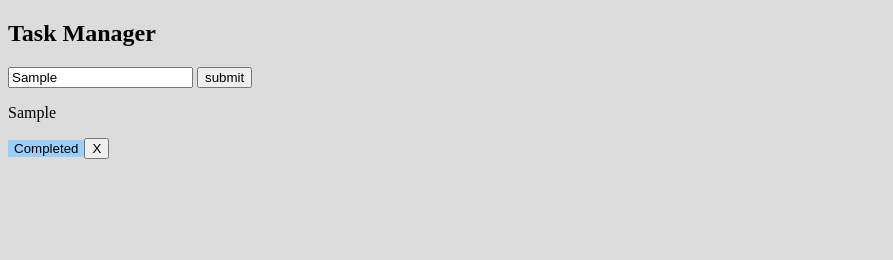
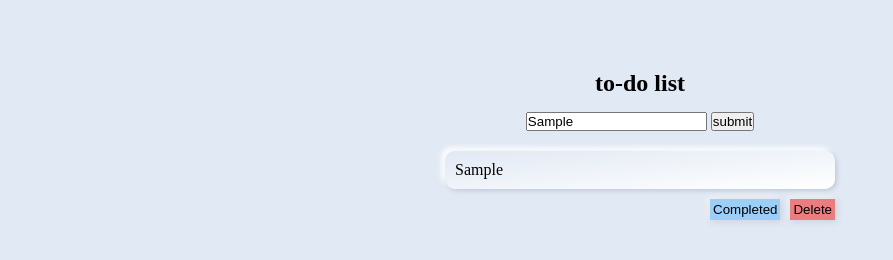
Before and after one commit to YagoCoutto/To-Do-List, a plain HTML site: page index.html in a window 1280 px wide. Both pictures are taken after typing "Sample" into the empty fields and a click on the input "submit". Shown: the whole page, without its empty margins (0-893 px from the left). Drawn offline with Linux system fonts and the light colour scheme.

Commit message:
to-do list v0.5

```diff
--- a/css/style.css
+++ b/css/style.css
@@ -1,10 +1,67 @@
-
-body{
-    background-color: gainsboro;
+* {
+    margin: 0;
+    padding: 0;
+    box-sizing: border-box;
 }
 
-.taskCompleted{
+:root {
+    --SombWhite: #ffffffde;
+    --SombBlue: #959fb367;
+}
+
+body main {
+    width: 100vw;
+    display: flex;
+    align-items: center;
+    justify-content: center;
+    background-color: #e1e9f4;
+
+}
+form{
+    margin: 15px;
+}
+section {
+    width: 400px;
+    height: 100vh;
+    display: flex;
+    margin-top: 70px;
+    flex-direction: column;
+    align-items: center;
+}
+
+.paragraph {
+    width: 390px;
+    word-wrap: break-word;
+    padding: 10px;
+    margin: 5px;
+    border-radius: 10px;
+    background-image: linear-gradient(to right bottom, #e1e9f4, #ffffff);
+    box-shadow: 2px 2px 4px 0px var(--SombBlue), -4px -4px 5px 0px var(--SombWhite);
+}
+.pDisable {
+    width: 390px;
+    word-wrap: break-word;
+    padding: 10px;
+    margin: 5px;
+    border-radius: 10px;
+    box-shadow: 2px 2px 4px 0px var(--SombBlue), -4px -4px 5px 0px var(--SombWhite);
+}
+
+.divBtt {
+    display: flex;
+    justify-content: right;
+    margin-bottom: 20px;
+}
+
+.taskCompleted, .cancelTask {
     flex-direction: row-reverse;
     background-color: rgb(156, 207, 248);
+    padding: 3px;
+    margin: 5px;
     border: none;
+    box-shadow: 1px 1px 7px 0px var(--SombBlue), -2px -2px 6px 0px var(--SombWhite);
 }
+
+.cancelTask {
+    background-color: rgba(241, 73, 73, 0.671);
+}
--- a/index.html
+++ b/index.html
@@ -5,14 +5,14 @@
     <meta charset="UTF-8">
     <meta http-equiv="X-UA-Compatible" content="IE=edge">
     <meta name="viewport" content="width=device-width, initial-scale=1.0">
-    <title>Gerenciador de Tarefas</title>
+    <title>to-do list</title>
     <link rel="stylesheet" href="css/style.css">
 </head>
 
 <body>
-
+    <main>
         <section>
-        <h1>Task Manager</h1>
+            <h1>to-do list</h1>
             <form>
                 <input type="text" name="taks" id="tasks" placeholder="enter the tasks">
                 <input type="submit" value="submit" id="send">
@@ -20,6 +20,7 @@
             <div id="taskList">
             </div>
         </section>
+    </main>
     <script src="src/index.js"></script>
 </body>
 
--- a/src/index.js
+++ b/src/index.js
@@ -23,6 +23,9 @@ sendButton.addEventListener("click", function (e) {
         description.textContent = item
         description.classList.add("paragraph");
 
+        const divBtt = document.createElement("divBtt")
+        divBtt.classList.add("divBtt")
+
         const completeTask = document.createElement("input")
         completeTask.type = "button"
         completeTask.value = "Completed"
@@ -30,32 +33,40 @@ sendButton.addEventListener("click", function (e) {
 
         const cancelTask = document.createElement("input")
         cancelTask.type = "button"
-        cancelTask.value = "X"
+        cancelTask.value = "Delete"
         cancelTask.classList.add("cancelTask");
 
         div.append(description)
-        div.append(completeTask)
-        div.append(cancelTask)
+        divBtt.append(completeTask)
+        divBtt.append(cancelTask)
+        if (description.textContent != '') {
             taskList.append(div)
+            taskList.append(divBtt)
+        }
 
     }
     displayTheTasks()
 
+
+    const interactiveButtons = () => {
         let div = document.querySelectorAll('.div')
+        let divBtt = document.querySelectorAll('.divBtt')
         let task_P = document.querySelectorAll('.paragraph')
         let taskCompleted = document.querySelectorAll('.taskCompleted')
         let cancelTask = document.querySelectorAll('.cancelTask')
         for (let i = 0; i < taskCompleted.length; i++) {
             taskCompleted[i].addEventListener("click", function () {
-            console.log(taskCompleted[i])
+                task_P[i].classList.remove('paragraph') //configurar
                 task_P[i].style.backgroundColor = '#85FFAD';
             })
         }
-    for (let j = 0; j < cancelTask.length; j++ ){
-        cancelTask[j].addEventListener("click", function(){
+        for (let j = 0; j < cancelTask.length; j++) {
+            cancelTask[j].addEventListener("click", function () {
                 div[j].remove()
+                divBtt[j].remove()
             })
         }
-
+    }
+    interactiveButtons()
 
 })
```
Lines whose indentation alone changed are shown as unchanged.
